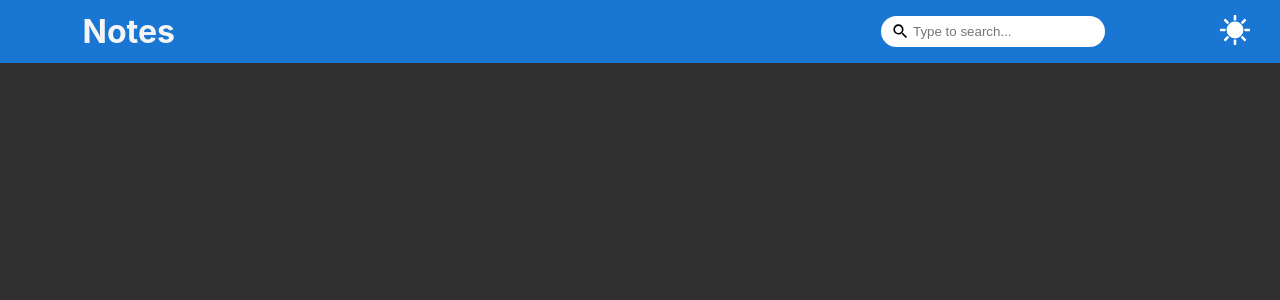
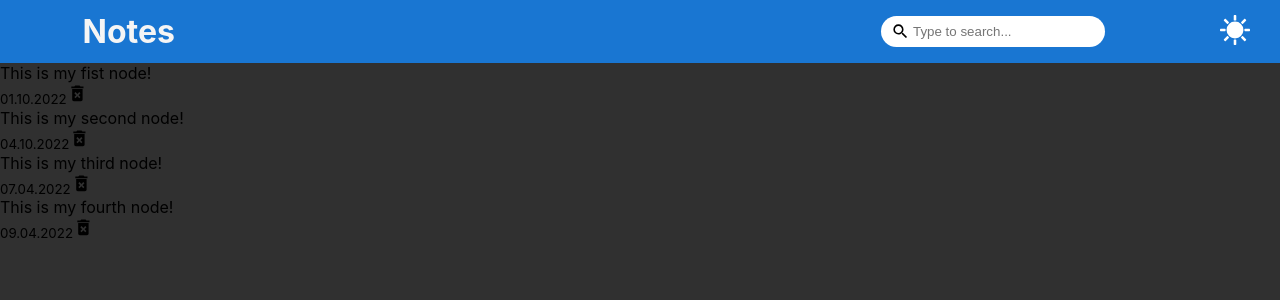
Before and after one commit to Segnities/react-notes-app, a React (Create React App) app: page / in a window 1280 px wide. Shown: the top 300 px of the page. Built offline with nearby package versions, Linux system fonts and the light colour scheme.

Commit message:
NodeList and Node components && setting notes in localStorage

```diff
--- a/src/components/App.jsx
+++ b/src/components/App.jsx
@@ -1,49 +1,80 @@
-import React, { useState } from "react";
+import React, { useEffect, useState } from "react";
 
 import { nanoid } from "nanoid";
 
-import "../styles/App.css";
 import Header from "./UI/Header/Header";
 import Search from "./UI/Search/Search";
+import NoteList from "./NoteList";
+
+import "../styles/App.css";
 
 function App() {
-  const [nodes, setNodes] = [
+  const [notes, setNotes] = useState([
     {
       id: nanoid(),
       body: "This is my fist node!",
-      date: "1/10/2022",
+      date: "01.10.2022",
     },
     {
       id: nanoid(),
       body: "This is my second node!",
-      date: "4/10/2022",
+      date: "04.10.2022",
     },
     {
       id: nanoid(),
       body: "This is my third node!",
-      date: "7/04/2022",
+      date: "07.04.2022",
     },
     {
       id: nanoid(),
       body: "This is my fourth node!",
-      date: "9/04/2022",
+      date: "09.04.2022",
     },
-  ];
+  ]);
 
   const [searchQuery, setSearchQuery] = useState("");
   const [darkMode, setDarkMode] = useState(false);
 
+  function addNote(text) {
+    const date = new Date();
+    const newNote = {
+      id: nanoid(),
+      body: text,
+      date: date.toLocaleDateString(),
+    };
+    setNotes([...notes, newNote]);
+  }
+
+  function removeNote(id) {
+    const filtredNotes = [...notes].filter((note) => note.id !== id);
+    setNotes(filtredNotes);
+  }
+
+  useEffect(() => {
+    localStorage.setItem("notes-data", JSON.stringify(notes));
+    const savedNotes = JSON.parse(localStorage.getItem("notes-data"));
+
+    if (savedNotes) {
+      setNotes(savedNotes);
+    }
+  }, []);
+
+  useEffect(() => {
+    localStorage.setItem("notes-data", JSON.stringify(notes));
+  }, [notes]);
+
   return (
     <div className={`app mode-${darkMode ? "light" : "dark"}`}>
-          <Header themeMode={darkMode} toggleDarkMode={setDarkMode}>
-            <Search
-              searhQuery={searchQuery}
-              handleSearchNote={setSearchQuery}
-            />
-          </Header>
-        <main>
-
-        </main>
+      <Header themeMode={darkMode} toggleDarkMode={setDarkMode}>
+        <Search searhQuery={searchQuery} handleSearchNote={setSearchQuery} />
+      </Header>
+      <main>
+        <NoteList
+          notes={notes}
+          handleAddNote={addNote}
+          handleRemoveNote={removeNote}
+        />
+      </main>
     </div>
   );
 }
```
Also changed, not shown: src/components/UI/Header/assets/icons/dark-mode.svg, src/components/UI/Header/assets/icons/light-mode.svg.
